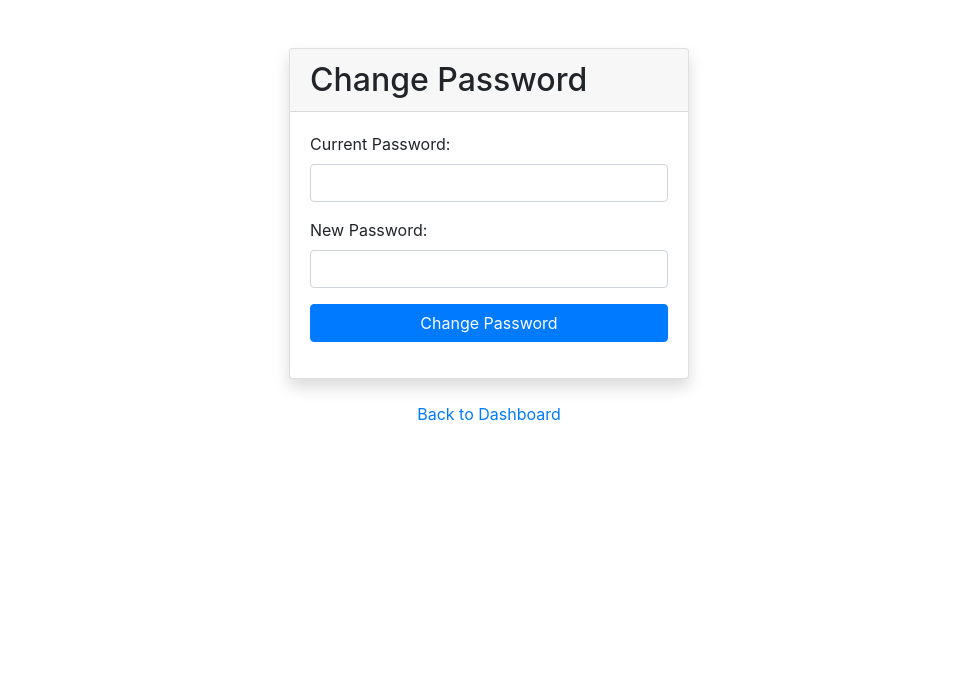
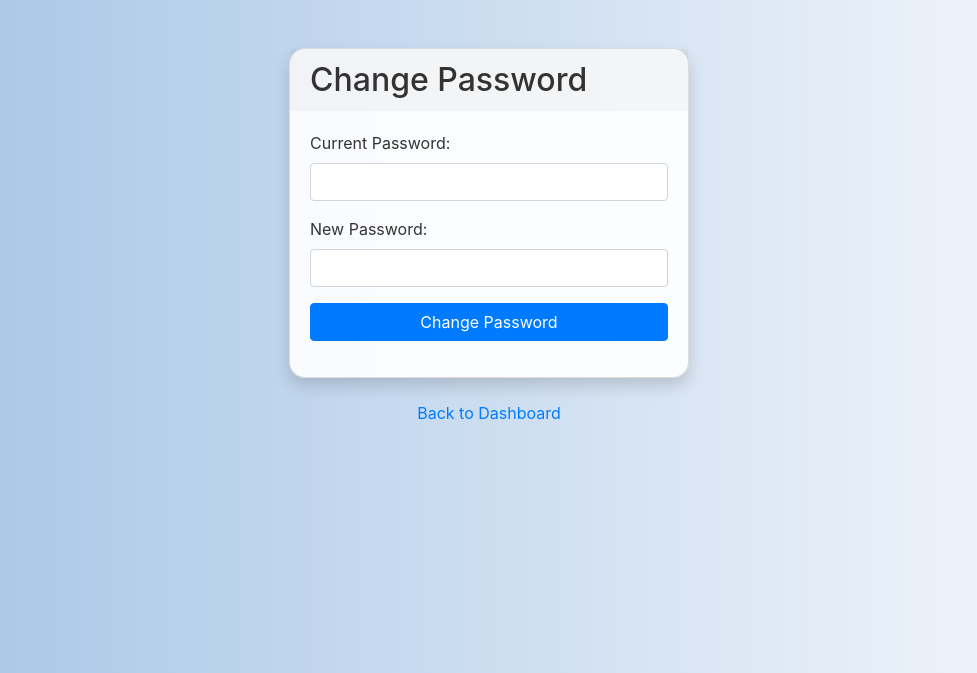
Before and after one commit to Mike-Carlos/PythonFlask_CRUD, a Flask app: page /change-password in a window 1280 px wide. Shown: the top 673 px of the page, without its empty margins (151-1128 px from the left). Run offline with Flask 3, Linux system fonts and the light colour scheme; some libraries are stand-ins or nearby versions.

Commit message:
bg color

```diff
--- a/vscodePython/templates/change_password.html
+++ b/vscodePython/templates/change_password.html
@@ -3,6 +3,27 @@
 {% block title %} Change Password {% endblock %}
 
 {% block body %}
+<style>
+    body {
+        background: linear-gradient(to right, #a2c2e5, #f7f9fc);
+        color: #333;
+    }
+    .card {
+        background-color: rgba(255, 255, 255, 0.9);
+        border-radius: 1rem;
+    }
+    .card-header {
+        border-bottom: none;
+    }
+    .form-control {
+        transition: border-color 0.3s;
+    }
+    .form-control:focus {
+        border-color: #007bff;
+        box-shadow: 0 0 5px rgba(0, 123, 255, 0.5);
+    }
+</style>
+
 <div class="container mt-5">
     <div class="card shadow mx-auto" style="max-width: 400px;">
         <div class="card-header">
```
